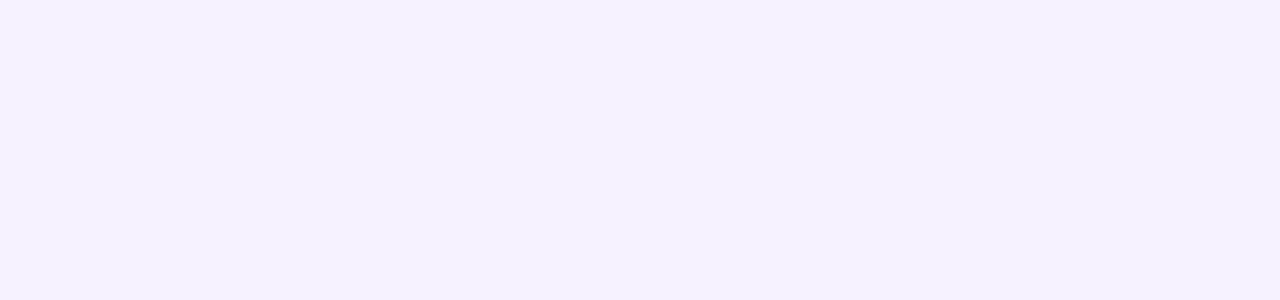
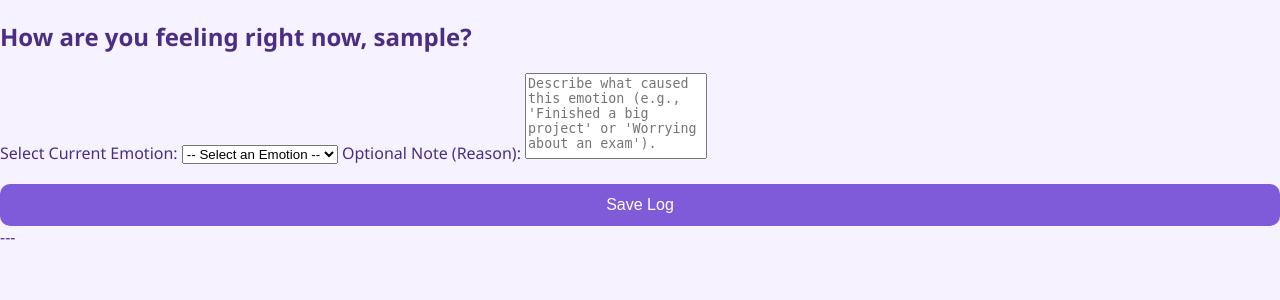
Before and after one commit to cassieY04/MoodTracker, a Flask app: page /log_emotion in a window 1280 px wide. Before the commit the part shown is empty. Shown: the top 300 px of the page. Run offline with Flask 3, Linux system fonts and the light colour scheme; the visitor is signed in with stand-in values (Sample User, id 1).

Commit message:
adding a sample html for now

```diff
--- a/app_package/logemotion.py
+++ b/app_package/logemotion.py
@@ -9,7 +9,7 @@ def save_emolog(username, emotion, note):
     try:
         db.execute('''INSERT INTO emolog
                    (username, emotion, note)
-                   VALUES (?, ?, ?)'''
+                   VALUES (?, ?, ?)''',
                    (username, emotion, note)
         )
         db.commit()
--- a/app_package/templates/log_emotion.html
+++ b/app_package/templates/log_emotion.html
@@ -2,12 +2,45 @@
 <html lang="en">
 <head>
     <meta charset="UTF-8">
-    <title>Log Emotion</title>
+    <meta name="viewport" content="width=device-width, initial-scale=1.0">
+    <title>Daily Emotion Log</title>
     <link rel="stylesheet" href="{{ url_for('static', filename='style.css') }}">
 </head>
 
 <body class="body">
 
+    <div class="log-card">
+        <h2>How are you feeling right now, {{ session.username }}?</h2>
+
+        <form method="POST">
+
+            <label for="emotion">Select Current Emotion:</label>
+            <select name="emotion" id="emotion" required>
+                <option value="" disabled selected>-- Select an Emotion --</option>
+                {% for emo in emotions %}
+                <option value="{{ emo }}">{{ emo }}</option>
+                {% endfor %}
+            </select>
+
+            <label for="note">Optional Note (Reason):</label>
+            <textarea name="note" id="note" rows="3" placeholder="Describe what caused this emotion (e.g., 'Finished a big project' or 'Worrying about an exam')."></textarea>
+
+            <button type="submit" class="main-btn">Save Log</button>
+        </form>
+
+        ---
+
+        {% with messages = get_flashed_messages(with_categories=true) %}
+        {% if messages %}
+            {% for category, message in messages %}
+            <div class="feedback-box {{ category }}">
+                {{ message }}
+            </div>
+            {% endfor %}
+        {% endif %}
+        {% endwith %}
+
+    </div>
 
 </body>
 </html>
```
